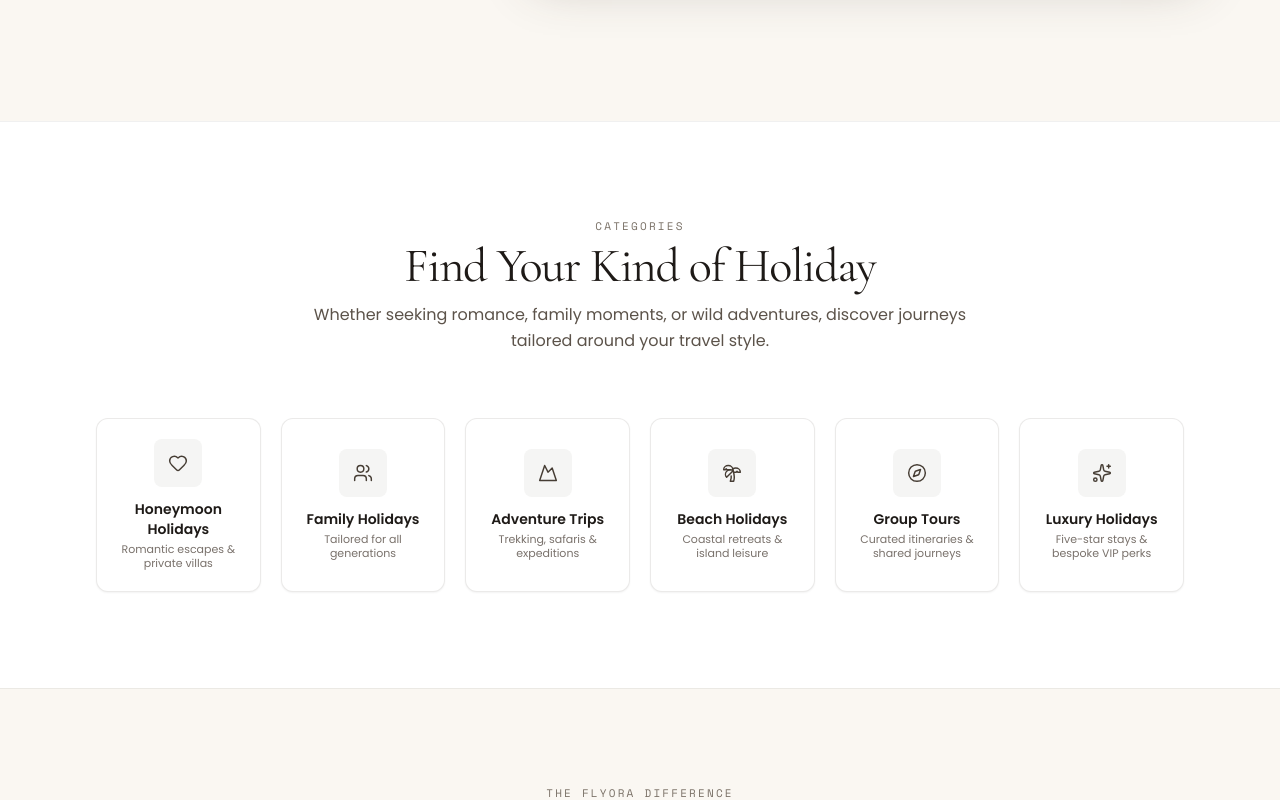
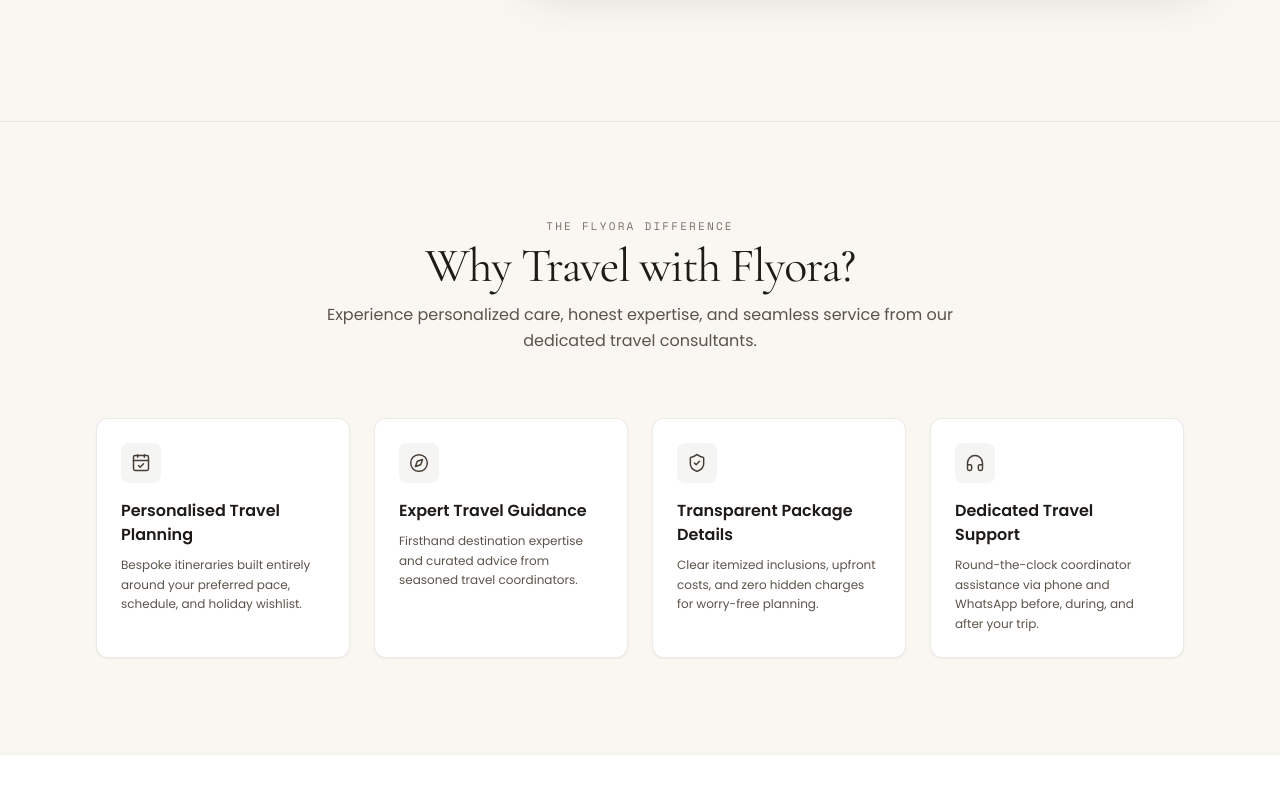
Before and after one commit to ckwebdevelopmentteam/flyora, a Next.js app in the folder apps/web/: page / in a window 1280 px wide. Shown: the part 4040-4840 px from the top of the page. Built offline with nearby package versions, Linux system fonts and the light colour scheme.

Commit message:
feat(web): remove travel styles and how it works sections

```diff
--- a/apps/web/src/app/page.tsx
+++ b/apps/web/src/app/page.tsx
@@ -13,14 +13,8 @@ import {
   Clock,
   MapPin,
   Compass,
-  Heart,
-  Users,
-  Palmtree,
-  Sparkles,
-  Mountain,
   ShieldCheck,
   Headphones,
-  CheckCircle2,
   CalendarCheck,
 } from "lucide-react";
 import { Navbar } from "../components/Navbar";
@@ -172,46 +166,6 @@ const POPULAR_PACKAGES = [
   },
 ];
 
-// Section 3: Explore by Travel Style (6 categories)
-const TRAVEL_STYLES = [
-  {
-    id: "style-honeymoon",
-    title: "Honeymoon Holidays",
-    icon: Heart,
-    note: "Romantic escapes & private villas",
-  },
-  {
-    id: "style-family",
-    title: "Family Holidays",
-    icon: Users,
-    note: "Tailored for all generations",
-  },
-  {
-    id: "style-adventure",
-    title: "Adventure Trips",
-    icon: Mountain,
-    note: "Trekking, safaris & expeditions",
-  },
-  {
-    id: "style-beach",
-    title: "Beach Holidays",
-    icon: Palmtree,
-    note: "Coastal retreats & island leisure",
-  },
-  {
-    id: "style-group",
-    title: "Group Tours",
-    icon: Compass,
-    note: "Curated itineraries & shared journeys",
-  },
-  {
-    id: "style-luxury",
-    title: "Luxury Holidays",
-    icon: Sparkles,
-    note: "Five-star stays & bespoke VIP perks",
-  },
-];
-
 // Section 4: Why Choose Flyora (4 blocks)
 const WHY_CHOOSE_FLYORA = [
   {
@@ -263,53 +217,6 @@ const SIGNATURE_SMALLER = [
     title: "Private Cultural Heritage Masterclass",
     description:
       "Immerse yourself in authentic traditions with local master artisans, private museum entries, and historian guides.",
-  },
-];
-
-// Section 6: How It Works (3 numbered steps)
-const HOW_IT_WORKS_STEPS = [
-  {
-    step: "01",
-    title: "Tell Us Your Travel Plans",
-    description:
-      "Share your destination wishlist, travel dates, companion details, and preferred style with our team.",
-  },
-  {
-    step: "02",
-    title: "Explore Your Options",
-    description:
-      "Review customized itinerary proposals, handpicked accommodation options, and transparent price estimates.",
-  },
-  {
-    step: "03",
-    title: "Prepare for Your Journey",
-    description:
-      "Finalize your booking, receive complete travel dossiers, and travel with dedicated 24/7 coordinator support.",
-  },
-];
-
-// Section 7: Traveller Testimonials (3 items)
-const TESTIMONIALS = [
-  {
-    id: "test-1",
-    quote:
-      "Placeholder Review: 'Our family vacation was planned to absolute perfection. Every hotel, driver, and private excursion ran smoothly without any hassle.'",
-    customerName: "Placeholder: David & Sarah M.",
-    destination: "Switzerland & Italy Tour",
-  },
-  {
-    id: "test-2",
-    quote:
-      "Placeholder Review: 'The attention to detail and personal hotel upgrades made our honeymoon unforgettable. Exceptional coordinator support from start to finish.'",
-    customerName: "Placeholder: Priya & Rohan K.",
-    destination: "Bali Luxury Escape",
-  },
-  {
-    id: "test-3",
-    quote:
-      "Placeholder Review: 'Transparent costs, responsive communication, and wonderful local guides. Flyora made international travel completely stress-free.'",
-    customerName: "Placeholder: Alexander T.",
-    destination: "Dubai & Abu Dhabi Holiday",
   },
 ];
 
@@ -713,52 +620,6 @@ export default function Home() {
         />
 
         {/* ===================================================================
-            SECTION 3: EXPLORE BY TRAVEL STYLE
-            =================================================================== */}
-        <section
-          id="travel-styles"
-          className="py-16 sm:py-20 lg:py-24 border-t border-black/[0.06] bg-white"
-        >
-          <div className="max-w-6xl mx-auto px-4 sm:px-6 lg:px-8">
-            <div className="text-center max-w-2xl mx-auto mb-12 sm:mb-16">
-              <span className="text-[11px] font-mono uppercase tracking-[0.2em] text-[#7A7167] block mb-2">
-                CATEGORIES
-              </span>
-              <h2 className="font-serif text-3xl sm:text-4xl lg:text-5xl font-normal text-[#1E1A17] tracking-tight">
-                Find Your Kind of Holiday
-              </h2>
-              <p className="mt-3 text-sm sm:text-base text-[#5C534A] leading-relaxed">
-                Whether seeking romance, family moments, or wild adventures,
-                discover journeys tailored around your travel style.
-              </p>
-            </div>
-
-            <div className="grid grid-cols-2 sm:grid-cols-3 lg:grid-cols-6 gap-4 sm:gap-5">
-              {TRAVEL_STYLES.map((style) => {
-                const IconComponent = style.icon;
-                return (
-                  <div
-                    key={style.id}
-                    onClick={() => openEnquiry(style.title)}
-                    className="bg-white rounded-xl border border-stone-200/80 p-5 flex flex-col items-center text-center justify-center hover:border-stone-400 transition cursor-pointer shadow-xs group"
-                  >
-                    <div className="w-12 h-12 rounded-lg bg-stone-100 flex items-center justify-center text-[#463D34] mb-3 group-hover:scale-105 transition-transform">
-                      <IconComponent className="w-5 h-5 stroke-[1.75]" />
-                    </div>
-                    <h3 className="text-xs sm:text-sm font-semibold text-[#1E1A17] mb-1">
-                      {style.title}
-                    </h3>
-                    <p className="text-[11px] text-stone-500 leading-tight">
-                      {style.note}
-                    </p>
-                  </div>
-                );
-              })}
-            </div>
-          </div>
-        </section>
-
-        {/* ===================================================================
             SECTION 4: WHY CHOOSE FLYORA
             =================================================================== */}
         <section
@@ -892,54 +753,6 @@ export default function Home() {
                   </div>
                 ))}
               </div>
-            </div>
-          </div>
-        </section>
-
-        {/* ===================================================================
-            SECTION 6: HOW IT WORKS
-            =================================================================== */}
-        <section
-          id="how-it-works"
-          className="py-16 sm:py-20 lg:py-24 border-t border-black/[0.06] bg-[#FAF7F2]"
-        >
-          <div className="max-w-6xl mx-auto px-4 sm:px-6 lg:px-8">
-            <div className="text-center max-w-2xl mx-auto mb-12 sm:mb-16">
-              <span className="text-[11px] font-mono uppercase tracking-[0.2em] text-[#7A7167] block mb-2">
-                TRIP PLANNING PROCESS
-              </span>
-              <h2 className="font-serif text-3xl sm:text-4xl lg:text-5xl font-normal text-[#1E1A17] tracking-tight">
-                Your Journey Starts Here
-              </h2>
-              <p className="mt-3 text-sm sm:text-base text-[#5C534A] leading-relaxed">
-                A simple, seamless three-step process from your first travel
-                idea to departure day.
-              </p>
-            </div>
-
-            <div className="grid grid-cols-1 md:grid-cols-3 gap-6 lg:gap-8">
-              {HOW_IT_WORKS_STEPS.map((step) => (
-                <div
-                  key={step.step}
-                  className="bg-white rounded-xl border border-stone-200/80 p-6 flex flex-col justify-between shadow-xs"
-                >
-                  <div>
-                    <span className="text-3xl font-serif text-[#463D34] font-normal block mb-4">
-                      {step.step}
-                    </span>
-                    <h3 className="text-lg font-semibold text-[#1E1A17] mb-2">
-                      {step.title}
-                    </h3>
-                    <p className="text-xs sm:text-sm text-[#5C534A] leading-relaxed">
-                      {step.description}
-                    </p>
-                  </div>
-                  <div className="pt-4 mt-6 border-t border-stone-100 flex items-center gap-2 text-xs font-semibold text-[#463D34]">
-                    <CheckCircle2 className="w-4 h-4 text-emerald-600" />
-                    <span>Dedicated Coordinator Assistance</span>
-                  </div>
-                </div>
-              ))}
             </div>
           </div>
         </section>
--- a/apps/web/src/components/layout/Footer.tsx
+++ b/apps/web/src/components/layout/Footer.tsx
@@ -260,10 +260,10 @@ export const Footer: React.FC<FooterProps> = ({
               </li>
               <li>
                 <Link
-                  href="/#how-it-works"
+                  href="/#why-choose"
                   className="hover:text-black transition"
                 >
-                  How It Works
+                  Why Flyora
                 </Link>
               </li>
               <li>
```
